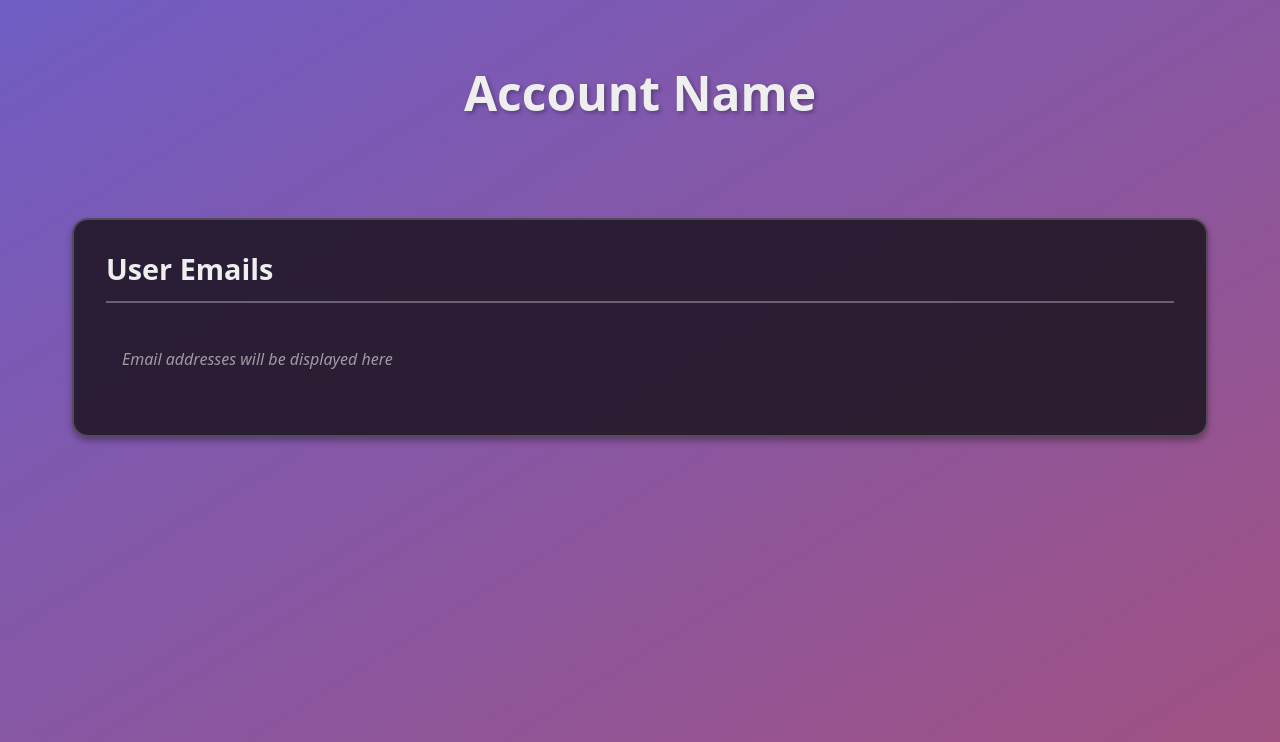
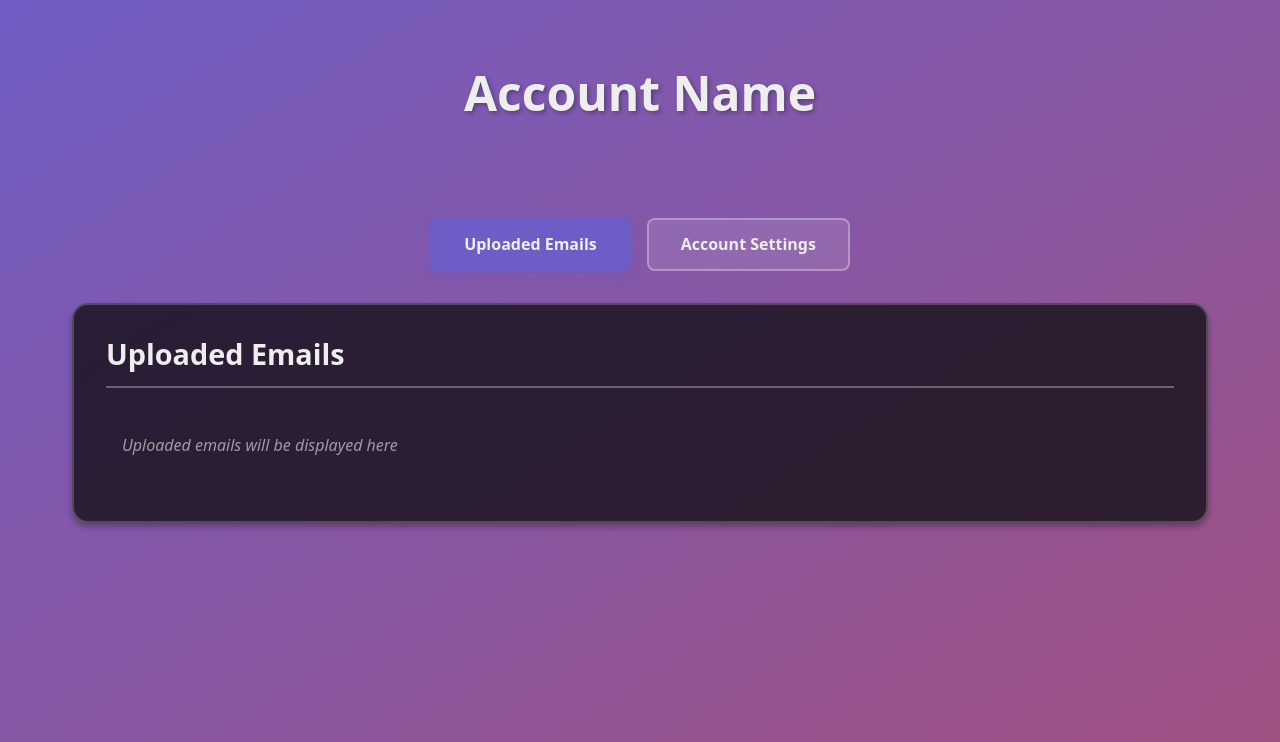
Before and after one commit to Sebastian0324/Fishing, a Flask app: page /Account in a window 1280 px wide. Shown: the part 58-800 px from the top of the page. Run offline with Flask 3, Linux system fonts and the light colour scheme.

Commit message:
Added toggle between Account settings and Emails uploaded

```diff
--- a/Fish/static/Style.css
+++ b/Fish/static/Style.css
@@ -145,6 +145,37 @@ form#Login {
     margin-bottom: 2em;
     color: var(--Text_Color);
     text-shadow: 2px 2px 4px rgba(0, 0, 0, 0.3);
+}
+
+.account-toggle-buttons {
+    display: flex;
+    justify-content: center;
+    gap: 1em;
+    margin-bottom: 2em;
+}
+
+.toggle-btn {
+    padding: 0.8em 2em;
+    font-size: 1rem;
+    font-weight: 600;
+    border: 2px solid rgba(255, 255, 255, 0.3);
+    border-radius: 0.5em;
+    background-color: rgba(255, 255, 255, 0.1);
+    color: var(--Text_Color);
+    cursor: pointer;
+    transition: all 0.3s ease;
+}
+
+.toggle-btn:hover {
+    background-color: rgba(255, 255, 255, 0.2);
+    border-color: rgba(255, 255, 255, 0.5);
+    transform: translateY(-2px);
+}
+
+.toggle-btn.active {
+    background-color: #6E5DC6;
+    border-color: #6E5DC6;
+    box-shadow: 0 4px 8px rgba(110, 93, 198, 0.4);
 }
 
 .account-section {
--- a/Fish/static/script.js
+++ b/Fish/static/script.js
@@ -32,3 +32,25 @@ if (UpForm != null) {
       `<b>${data.subject}</b><br>From: ${data.from}<br>${data.preview}`;
   };
 }
+
+// -------========-------    Account Page Toggle    -------========-------
+let showEmailsBtn = document.getElementById("showEmailsBtn");
+let showSettingsBtn = document.getElementById("showSettingsBtn");
+let emailsSection = document.getElementById("emailsSection");
+let settingsSection = document.getElementById("settingsSection");
+
+if (showEmailsBtn != null && showSettingsBtn != null) {
+  showEmailsBtn.addEventListener("click", function() {
+    emailsSection.style.display = "block";
+    settingsSection.style.display = "none";
+    showEmailsBtn.classList.add("active");
+    showSettingsBtn.classList.remove("active");
+  });
+
+  showSettingsBtn.addEventListener("click", function() {
+    emailsSection.style.display = "none";
+    settingsSection.style.display = "block";
+    showSettingsBtn.classList.add("active");
+    showEmailsBtn.classList.remove("active");
+  });
+}
--- a/Fish/templates/Account.html
+++ b/Fish/templates/Account.html
@@ -4,11 +4,24 @@
         <!-- Account Name Title -->
         <h1 class="account-title">Account Name</h1>
 
-        <!-- User Emails Section -->
-        <div class="account-section emails-section">
-            <h3 class="section-header">User Emails</h3>
+        <!-- Toggle Buttons -->
+        <div class="account-toggle-buttons">
+            <button id="showEmailsBtn" class="toggle-btn active">Uploaded Emails</button>
+            <button id="showSettingsBtn" class="toggle-btn">Account Settings</button>
+        </div>
+
+        <!-- Uploaded Emails Section -->
+        <div class="account-section uploaded-emails-section" id="emailsSection">
+            <h3 class="section-header">Uploaded Emails</h3>
             <div class="placeholder-content">
-                <p class="placeholder-text">Email addresses will be displayed here</p>
+                <p class="placeholder-text">Uploaded emails will be displayed here</p>
+            </div>
+        </div>
+        <!-- Account Settings Section -->
+        <div class="account-section settings-section" id="settingsSection" style="display: none;">
+            <h3 class="section-header">Account Settings</h3>
+            <div class="placeholder-content">
+                <p class="placeholder-text">Account settings will be displayed here</p>
             </div>
         </div>
     </div>
```
